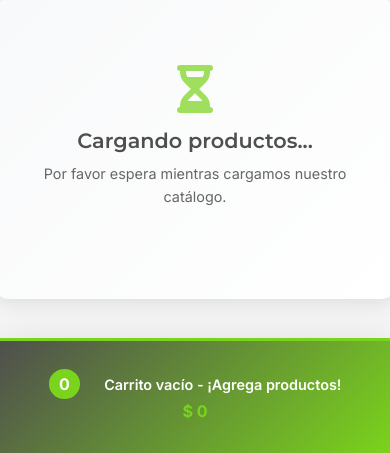
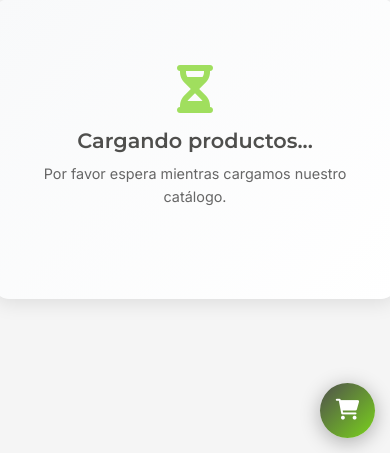
Before and after one commit to anthourrego/ShopInventory, a PHP site: page / in a window 390 px wide. Shown: the part 391-844 px from the top of the page. Run offline with PHP 8.4, Linux system fonts and the light colour scheme.

Commit message:
Correcion de tienda para el carrito de compras

```diff
--- a/css/styles.css
+++ b/css/styles.css
@@ -277,55 +277,71 @@
     color: #7AD31C;
 }
 
-/* Footer del carrito - Mejorado con Bootstrap 5 */
-.floating-cart {
-    background: linear-gradient(135deg, #4F4F4D, #7AD31C) !important;
+/* Botón flotante del carrito */
+.floating-cart-button {
+    position: fixed;
+    bottom: 20px;
+    right: 20px;
+    width: 60px;
+    height: 60px;
+    background: linear-gradient(135deg, #4F4F4D, #7AD31C);
+    border-radius: 50%;
+    display: flex;
+    align-items: center;
+    justify-content: center;
     cursor: pointer;
+    box-shadow: 0 4px 20px rgba(0,0,0,0.3);
     transition: all 0.3s ease;
-    z-index: 1030; /* Bootstrap z-index apropiado */
-    border-top-color: #7AD31C !important; /* Color de marca */
-}
-
-.floating-cart:hover {
-    background: linear-gradient(135deg, #7AD31C, #4F4F4D) !important;
-    box-shadow: 0 -4px 20px rgba(0,0,0,0.2) !important;
-}
-
-.floating-cart .cart-count {
-    background-color: #7AD31C !important;
+    z-index: 1030;
     color: white;
-    min-width: 35px;
-    height: 35px;
-    display: flex !important;
+    font-size: 1.5rem;
+}
+
+.floating-cart-button:hover {
+    background: linear-gradient(135deg, #7AD31C, #4F4F4D);
+    transform: scale(1.1);
+    box-shadow: 0 6px 25px rgba(0,0,0,0.4);
+}
+
+.floating-cart-button .cart-count {
+    position: absolute;
+    top: -8px;
+    right: -8px;
+    background-color: #ff4757;
+    color: white;
+    border-radius: 50%;
+    min-width: 24px;
+    height: 24px;
+    display: flex;
     align-items: center;
     justify-content: center;
-    border-radius: 50% !important;
-}
-
-.floating-cart .cart-text {
-    color: white;
-    font-size: 1rem;
-}
-
-.floating-cart .cart-total {
-    color: #7AD31C;
-    font-size: 1.1rem !important;
-}
-
-/* Ajustes responsivos para el footer del carrito */
+    font-size: 0.8rem;
+    font-weight: bold;
+    border: 2px solid white;
+    box-shadow: 0 2px 8px rgba(0,0,0,0.2);
+}
+
+.floating-cart-button .cart-count:empty,
+.floating-cart-button .cart-count[data-count="0"] {
+    display: none;
+}
+
+/* Ajustes responsivos para el botón flotante */
 @media (max-width: 576px) {
-    .floating-cart .cart-text {
-        font-size: 0.9rem;
-    }
-
-    .floating-cart .cart-total {
-        font-size: 1rem !important;
-    }
-
-    .floating-cart .cart-count {
-        min-width: 30px;
-        height: 30px;
-        font-size: 0.8rem;
+    .floating-cart-button {
+        width: 55px;
+        height: 55px;
+        bottom: 15px;
+        right: 15px;
+        font-size: 1.3rem;
+    }
+
+    .floating-cart-button .cart-count {
+        min-width: 22px;
+        height: 22px;
+        font-size: 0.75rem;
+        top: -6px;
+        right: -6px;
     }
 
     .product-modal-content {
--- a/index.html
+++ b/index.html
@@ -104,22 +104,11 @@
         </div>
     </section>
 
-    <!-- Footer del carrito -->
-    <footer class="floating-cart fixed-bottom bg-dark text-white shadow-lg border-top border-3 border-primary">
-        <div class="container-fluid">
-            <div class="row justify-content-center align-items-center py-3">
-                <div class="col-auto">
-                    <div class="cart-count badge bg-primary rounded-pill fs-6 fw-bold">0</div>
-                </div>
-                <div class="col-auto text-center">
-                    <span class="cart-text fw-semibold">Ver pedido</span>
-                </div>
-                <div class="col-auto">
-                    <span class="cart-total fw-bold fs-5">$ 0</span>
-                </div>
-            </div>
-        </div>
-    </footer>
+    <!-- Botón flotante del carrito -->
+    <div class="floating-cart-button" id="floating-cart-btn">
+        <i class="fas fa-shopping-cart"></i>
+        <span class="cart-count">0</span>
+    </div>
 
     <!-- Modal del carrito -->
     <div class="cart-modal" id="cart-modal">
@@ -244,7 +233,7 @@
                             <i class="fas fa-map-marker-alt"></i>
                             <select id="department" name="department" required>
                                 <option value="">--</option>
-                                <option value="Antioquia">Antioquia</option>
+                                <!-- <option value="Antioquia">Antioquia</option>
                                 <option value="Atlántico">Atlántico</option>
                                 <option value="Bogotá D.C.">Bogotá D.C.</option>
                                 <option value="Bolívar">Bolívar</option>
@@ -274,7 +263,9 @@
                                 <option value="Tolima">Tolima</option>
                                 <option value="Valle del Cauca">Valle del Cauca</option>
                                 <option value="Vaupés">Vaupés</option>
-                                <option value="Vichada">Vichada</option>
+                                <option value="Vichada">Vichada</option> -->
+                                <option value="Risaralda" selected>Risaralda</option>
+
                             </select>
                         </div>
                     </div>
@@ -286,6 +277,7 @@
                             <i class="fas fa-city"></i>
                             <select id="city" name="city" required>
                                 <option value="">--</option>
+                                 <option value="Santa Rosa de Cabal" selected>Santa Rosa de Cabal</option>
                             </select>
                         </div>
                     </div>
--- a/js/cart.js
+++ b/js/cart.js
@@ -141,14 +141,16 @@
 // Función para actualizar la UI del carrito
 function updateCartUI() {
     const cartCount = document.querySelector('.cart-count');
-    const cartTotal = document.querySelector('.cart-total');
     const cartModalTotal = document.getElementById('cart-total-amount');
 
     const itemCount = getCartItemCount();
     const total = getCartTotal();
 
-    cartCount.textContent = itemCount;
-    cartTotal.textContent = formatPrice(total);
+    // Actualizar contador y configurar atributo para CSS
+    if (cartCount) {
+        cartCount.textContent = itemCount;
+        cartCount.setAttribute('data-count', itemCount);
+    }
 
     if (cartModalTotal) {
         cartModalTotal.textContent = formatPrice(total);
@@ -171,18 +173,11 @@
         }
     }
 
-    // El carrito flotante siempre está visible como footer
-    const floatingCart = document.querySelector('.floating-cart');
-    if (floatingCart) {
-        // Bootstrap fixed-bottom ya maneja la visibilidad
-
-        // Cambiar el texto según si hay items o no
-        const cartText = floatingCart.querySelector('.cart-text');
-        if (itemCount > 0) {
-            cartText.textContent = 'Ver pedido';
-        } else {
-            cartText.textContent = 'Carrito vacío - ¡Agrega productos!';
-        }
+    // El botón flotante siempre está visible
+    const floatingCartBtn = document.querySelector('.floating-cart-button');
+    if (floatingCartBtn) {
+        // Siempre mostrar el botón flotante
+        floatingCartBtn.style.display = 'flex';
     }
 }
 
@@ -421,15 +416,13 @@
 
 // Event Listeners
 document.addEventListener('DOMContentLoaded', function() {
-    // Carrito flotante - siempre visible
-    const floatingCart = document.querySelector('.floating-cart');
-    if (floatingCart) {
-        floatingCart.addEventListener('click', function() {
-            // Siempre abrir el modal, independientemente del contenido
+    // Botón flotante del carrito
+    const floatingCartBtn = document.querySelector('.floating-cart-button');
+    if (floatingCartBtn) {
+        floatingCartBtn.addEventListener('click', function() {
+            // Abrir el modal del carrito
             showCartModal();
         });
-
-        // Bootstrap fixed-bottom ya maneja la visibilidad, no necesitamos display manual
     }
 
     // Cerrar carrito
--- a/js/quotation.js
+++ b/js/quotation.js
@@ -2,7 +2,7 @@
 
 // Mapeo de departamentos a ciudades principales (puedes expandir según necesites)
 const departmentCities = {
-    'Antioquia': ['Medellín', 'Bello', 'Itagüí', 'Envigado', 'Sabaneta', 'La Estrella', 'Caldas', 'Copacabana'],
+    /* 'Antioquia': ['Medellín', 'Bello', 'Itagüí', 'Envigado', 'Sabaneta', 'La Estrella', 'Caldas', 'Copacabana'],
     'Atlántico': ['Barranquilla', 'Soledad', 'Malambo', 'Galapa', 'Puerto Colombia'],
     'Bogotá D.C.': ['Bogotá'],
     'Bolívar': ['Cartagena', 'Magangué', 'Turbaco', 'Arjona'],
@@ -32,7 +32,8 @@
     'Guaviare': ['San José del Guaviare'],
     'Guainía': ['Inírida'],
     'Vaupés': ['Mitú'],
-    'Vichada': ['Puerto Carreño']
+    'Vichada': ['Puerto Carreño'], */
+    'Risaralda': ['Santa Rosa de Cabal']
 };
 
 // Función para abrir el modal de cotización
```
